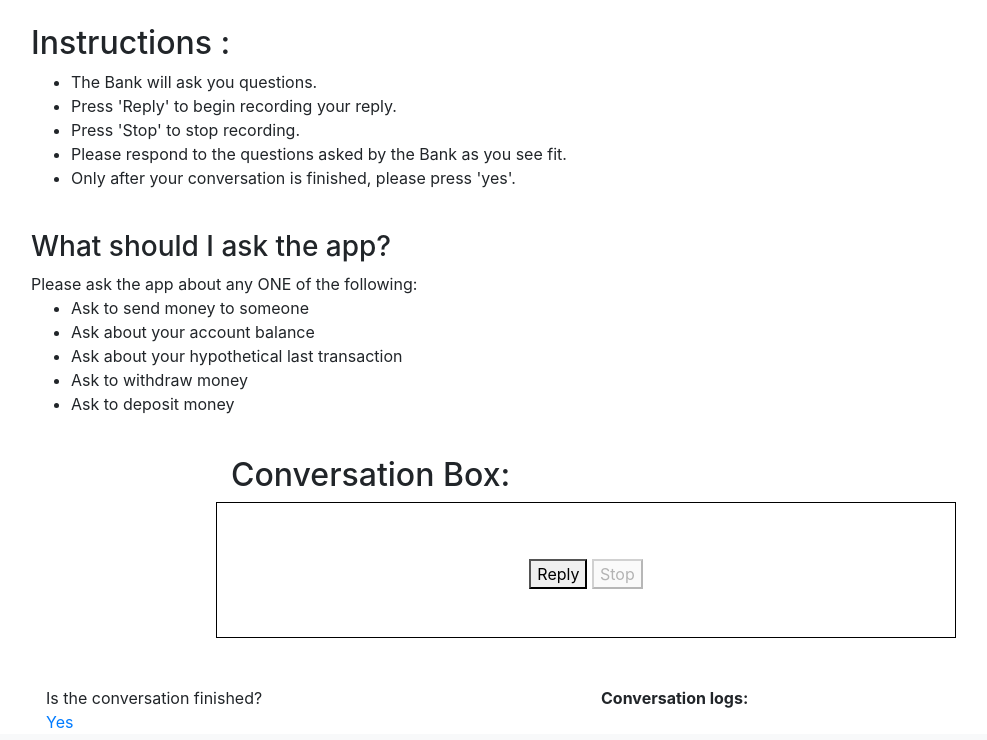
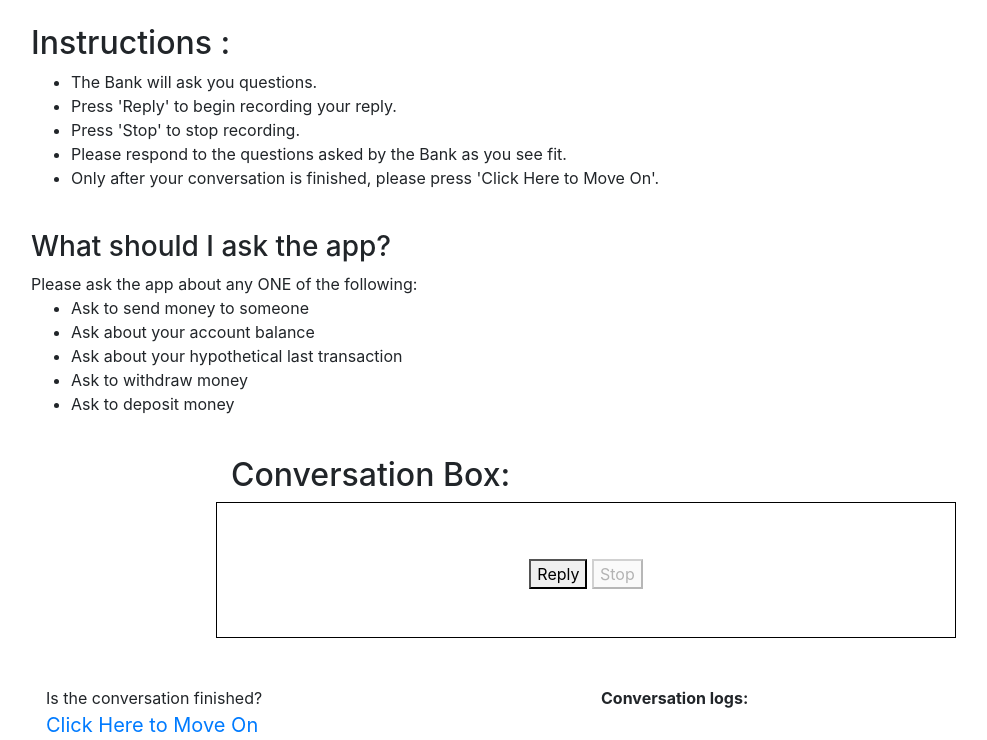
Before and after one commit to akshat57/Intents, a Flask app: template templates/index_recording.html in a window 1280 px wide. Shown: the part 72-812 px from the top of the page, without its empty margins (54-1041 px from the left). Run offline with Flask 2, Linux system fonts and the light colour scheme; the template is opened without the code that fills it, so the values that code supplies are empty; some libraries are stand-ins or nearby versions.

Commit message:
some changes

```diff
--- a/static/js/app.js
+++ b/static/js/app.js
@@ -58,7 +58,7 @@ function startRecording() {
     console.log("recordButton clicked");
     var my_message = document.getElementById("mymessage")
     my_message.appendChild(document.createElement("br"))
-    my_message.appendChild(document.createTextNode('Recoding...'))
+    my_message.appendChild(document.createTextNode('Recording...'))
 
     /*
         Simple constraints object, for more advanced audio features see
--- a/templates/index_recording.html
+++ b/templates/index_recording.html
@@ -11,6 +11,8 @@
           border: 1px solid black;
           text-align: center;
       }
+
+      a {font-size: 20px}
     </style>
 
 
@@ -26,7 +28,7 @@
         <li>Press 'Reply' to begin recording your reply.</li>
         <li>Press 'Stop' to stop recording.</li>
         <li>Please respond to the questions asked by the Bank as you see fit.</li>
-        <li>Only after your conversation is finished, please press 'yes'.</li>
+        <li>Only after your conversation is finished, please press 'Click Here to Move On'.</li>
       </ul><br>
 
 
@@ -73,7 +75,7 @@
           <div class="col-3">
             <br><br>
             <div id="myDiv">
-              Is the conversation finished? <a href="#" id="yes" onclick="clickedYes()">Yes</a>
+              Is the conversation finished? <a href="#" id="yes" onclick="clickedYes()">Click Here to Move On</a>
             </div>
           </div>
           <div class="col-3">
```
Also changed, not shown: Data/akshat/conversation86/conversation_list.txt (added), Data/akshat/conversation86/conversation_transcript.txt (added), Data/akshat/conversation87/conversation_list.txt (added), Data/akshat/conversation87/conversation_transcript.txt (added), Data/akshat/conversation88/conversation_list.txt (added), Data/akshat/conversation88/conversation_transcript.txt (added), Data/akshat/conversation89/conversation_list.txt (added), Data/akshat/conversation89/conversation_transcript.txt (added), Data/akshat/conversation90/conversation_list.txt (added), Data/akshat/conversation90/conversation_transcript.txt (added), Data/akshat/conversation91/conversation_list.txt (added), Data/akshat/conversation91/conversation_transcript.txt (added), Data/akshat/conversation92/conversation_list.txt (added), Data/akshat/conversation92/conversation_transcript.txt (added), 1 other file.
